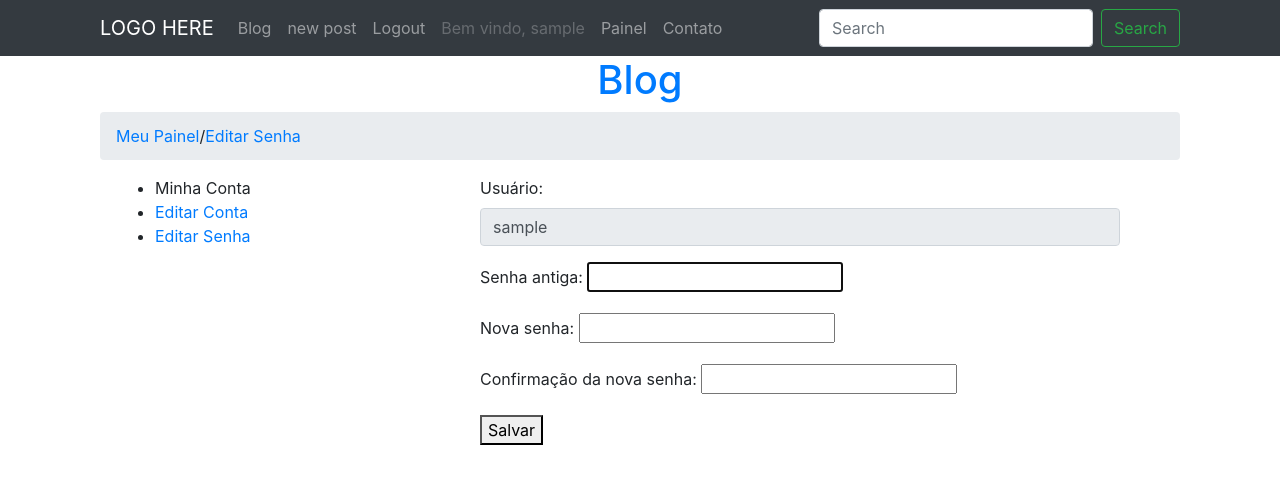
After one commit to teonasnetto/django_simple_blog, a Django app: page /user/editar-senha/ in a window 1280 px wide. The commit adds this page. Shown: the top 484 px of the page. Run offline with Django 4.2, Linux system fonts and the light colour scheme; the visitor is signed in with stand-in values (Sample User, id 1); some libraries are stand-ins or nearby versions.

Commit message:
add user panel

```diff
--- a/sitemock/core/templates/core/base.html
+++ b/sitemock/core/templates/core/base.html
@@ -34,17 +34,13 @@
                     <span class="navbar-toggler-icon"></span>
                 </button>
                 <div class="collapse navbar-collapse" id="navbarText">
-                    <a class="navbar-brand" href="/">LOGO HERE</a>
+                    <a class="navbar-brand" href=" {% url 'core:home' %} ">LOGO HERE</a>
                     <ul class="navbar-nav mr-auto mt-2 mt-lg-0 nav-pills">
-                        <li class="nav-item">
-                            <a class="nav-link" href="/">Home <span class="sr-only">(current)</span></a>
-                        </li>
 
+                        {% if user.is_authenticated %}
                         <li class="nav-item">
                             <a class="nav-link" href="{% url 'blog:post_list' %}">Blog<span class="glyphicon glyphicon-plus"></span></a>
                         </li>
-
-                    {% if user.is_authenticated %}
                         <li class="nav-item">
                             <a class="nav-link" href="{% url 'blog:post_new' %}">new post<span class="glyphicon glyphicon-plus"></span></a>
                         </li>
@@ -54,7 +50,12 @@
                         <li class="nav-item">
                             <a class="nav-link disabled" href="#">Bem vindo, {{user.username}}</a>
                         </li>
-
+                        <li class="nav-item">
+                            <a class="nav-link" href="{% url 'core:dashboard' %}">Painel<span class="glyphicon glyphicon-plus"></span></a>
+                        </li>
+                        <li class="nav-item">
+                                <a class="nav-link" href="{% url 'core:contact' %}">Contato<span class="glyphicon glyphicon-plus"></span></a>
+                        </li>
                     {% else %}
 
                         <li class="nav-item">
@@ -62,10 +63,6 @@
                         </li>
 
                     {% endif %}
-
-                    <li class="nav-item">
-                            <a class="nav-link" href="{% url 'core:contact' %}">Contato<span class="glyphicon glyphicon-plus"></span></a>
-                    </li>
 
                     </ul>
 
--- /dev/null
+++ b/sitemock/core/templates/core/dashboard.html
@@ -0,0 +1,34 @@
+{% extends 'core/base.html' %}
+
+{% block content %}
+
+<div class="container col">
+
+    <div class="sm-col-6">
+        <ul class="breadcrumb">
+            {% block breadcrumb %}
+            <li><a href="{% url 'core:dashboard' %}">Meu Painel</a></li>
+            {% endblock %}
+        </ul>
+    </div>
+
+  <div class="container row">
+    <div class="col-4">
+            <ul>
+                <li class="pure-menu-heading">Minha Conta</li>
+                <li><a href="{% url 'core:edit_user' %}">Editar Conta</a></li>
+                <li><a href="{% url 'core:edit_passwd' %}">Editar Senha</a></li>
+            </ul>
+    </div>
+    <div class="col-8 justify-content-center">
+
+        {% block dashboard_content %}
+            <p><strong>Usuário</strong>: {{ user }}</p>
+            <p><strong>E-mail</strong>: {{ user.email }}</p>
+        {% endblock %}
+
+    </div>
+  </div>
+</div>
+
+{% endblock %}
--- /dev/null
+++ b/sitemock/core/templates/core/edit_passwd.html
@@ -0,0 +1,34 @@
+{% extends "core/dashboard.html" %}
+{% load coretags %}
+
+{% block breadcrumb %}
+    {{ block.super }}
+    <li>/</li>
+    <li><a href="{% url 'core:edit_passwd' %}">Editar Senha</a></li>
+{% endblock %}
+
+{% block dashboard_content %}
+<form class="container" method="post">
+    {% csrf_token %}
+    {% if success %}
+    <p>Senha alterada com sucesso</p>
+    {% endif %}
+    <fieldset>
+        {{ form.non_field_errors }}
+        <div class="mb-3">
+            <label for="username" class="form-label">Usuário:</label>
+            <input type="text" name="username" value="{{ user }}" disabled class="form-control">
+        </div>
+            {% for field in form %}
+                <div class="mb-3">
+                    {{ field.label_tag }}
+                    {{ field|add_classes:"form-control" }}
+                    {{ field.errors }}
+                </div>
+            {% endfor %}
+        <div class="mb-3">
+            <button type="submit" class="pure-button pure-button-primary">Salvar</button>
+        </div>
+    </fieldset>
+</form>
+{% endblock %}
--- a/sitemock/core/urls.py
+++ b/sitemock/core/urls.py
@@ -9,6 +9,9 @@ urlpatterns = [
     path("login/", views.login_request, name="login"),
     path("logout/", views.logout_request, name= "logout"),
     path("contact/", views.contact, name="contact"),
+    path("user/dashboard/", views.dashboard, name="dashboard"),
+    path("user/edit/", views.edit_user, name="edit_user"),
+    path("user/editar-senha/", views.edit_passwd, name="edit_passwd"),
 ]
 
 handler404 = 'sitemock.core.views.error_404_view'
--- a/sitemock/core/views.py
+++ b/sitemock/core/views.py
@@ -1,9 +1,9 @@
 from django.shortcuts import render, redirect
 from django.contrib.auth.decorators import login_required
-from .forms import NewUserForm, Contact
+from .forms import NewUserForm, Contact, EditAccountForm
 from django.contrib.auth import login, authenticate, logout
 from django.contrib import messages
-from django.contrib.auth.forms import AuthenticationForm
+from django.contrib.auth.forms import AuthenticationForm, PasswordChangeForm
 
 # Create your views here.
 @login_required
@@ -48,6 +48,39 @@ def logout_request(request):
 	return redirect("core:home")
 
 @login_required
+def dashboard(request):
+	return render(request, 'core/dashboard.html', {})
+
+@login_required
+def edit_user(request):
+    template_name = 'core/edit.html'
+    context = {}
+    if request.method == 'POST':
+        form = EditAccountForm(request.POST, instance=request.user)
+        if form.is_valid():
+            form.save()
+            form = EditAccountForm(instance=request.user)
+            context['success'] = True
+    else:
+        form = EditAccountForm(instance=request.user)
+    context['form'] = form
+    return render(request, template_name, context)
+
+@login_required
+def edit_passwd(request):
+	template_name = 'core/edit_passwd.html'
+	context = {}
+	if request.method == 'POST':
+		form = PasswordChangeForm(data=request.POST, user=request.user)
+		if form.is_valid():
+			form.save()
+			context['success'] = True
+	else:
+		form = PasswordChangeForm(user=request.user)
+	context['form'] = form
+	return render(request, template_name, context)
+
+@login_required
 def contact(request):
     if request.method == 'POST':
         form = Contact(request.POST)
```
Also changed, not shown: sitemock/blog/views.py (+6 -1 lines), sitemock/core/forms.py (+14 -0 lines), sitemock/core/templates/core/edit.html (added, +29 -0 lines), sitemock/blog/migrations/0001_initial.py.
